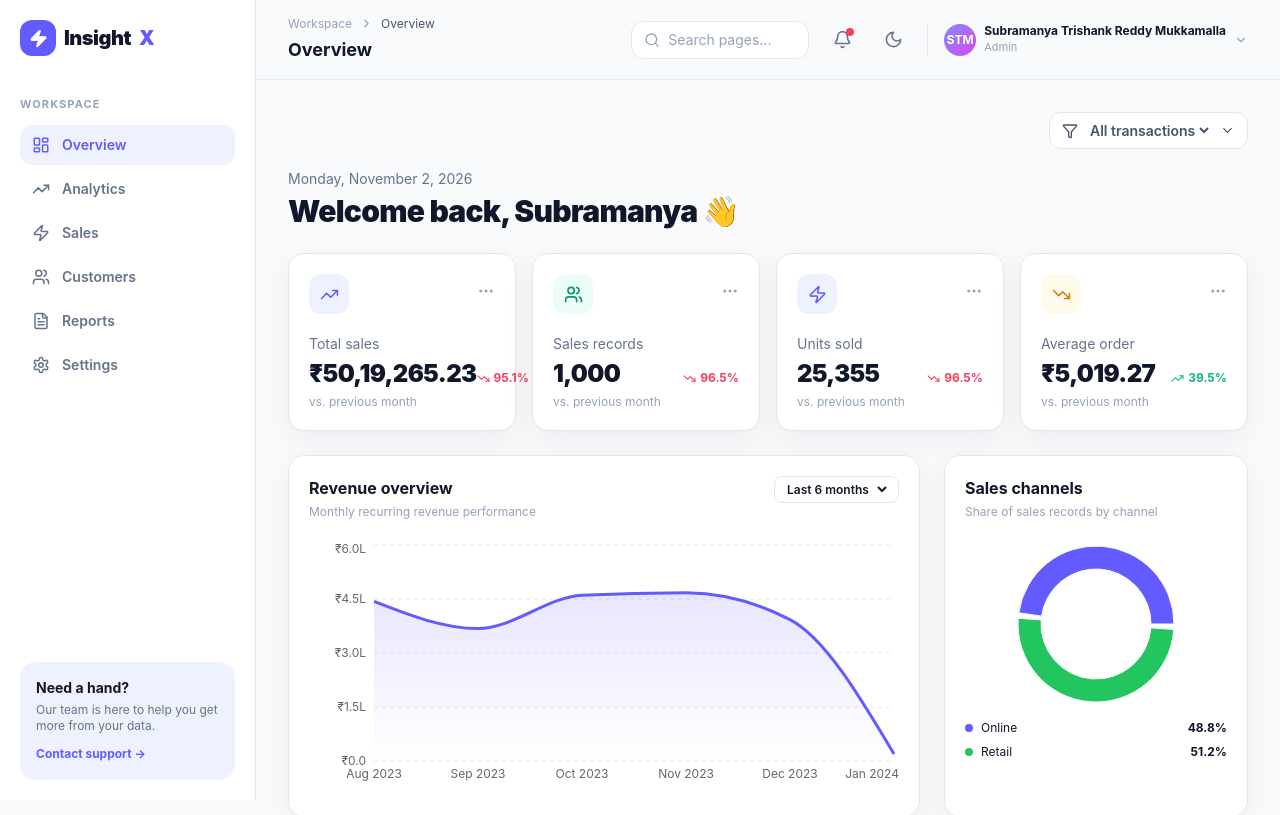
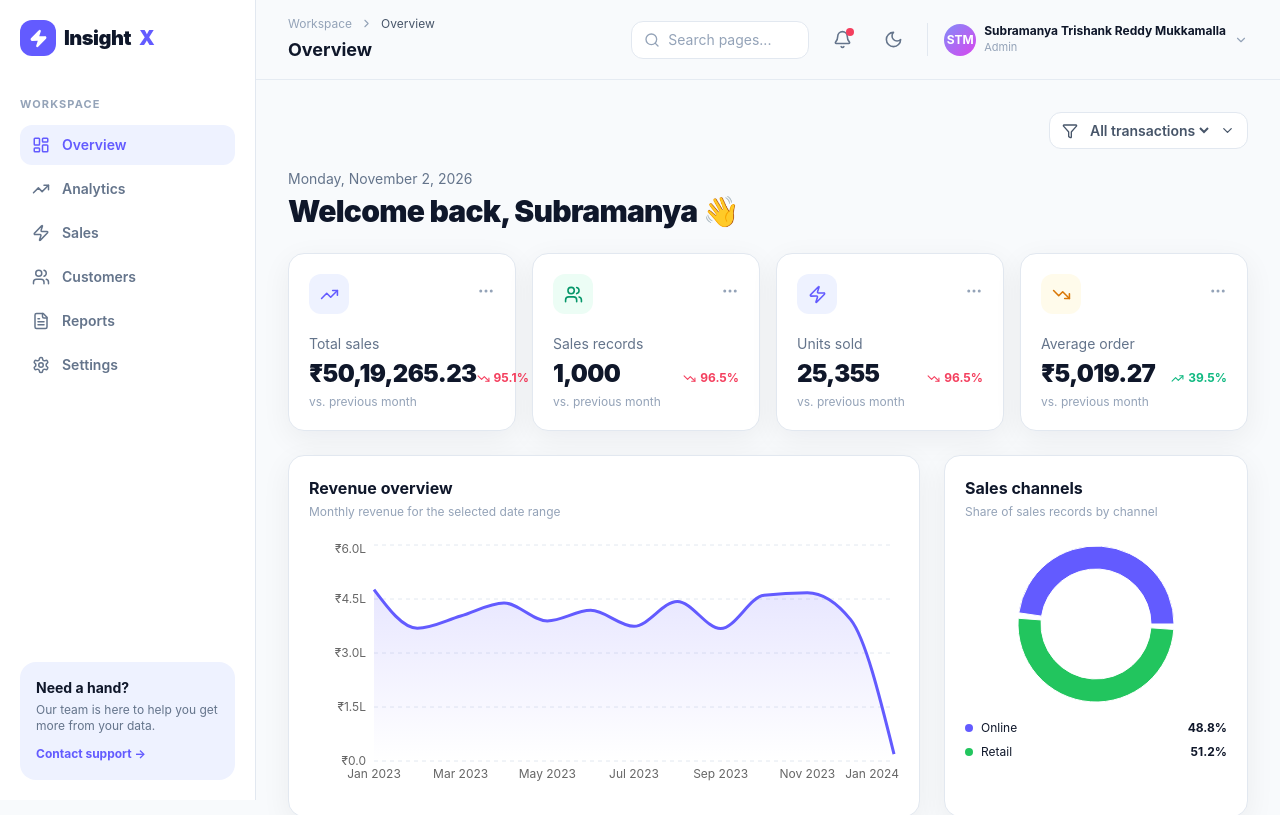
Before and after one commit to trishank18/insightx-dashboard, a React (Vite) app: page / in a window 1280 px wide. Shown: the top 815 px of the page. Built offline with nearby package versions, Linux system fonts and the light colour scheme.

Commit message:
Use shared range for overview revenue chart

```diff
--- a/src/App.jsx
+++ b/src/App.jsx
@@ -47,19 +47,18 @@ function Kpi({ title, value, change, icon: Icon, tone = "indigo" }) {
 function Overview({ dateRange }) {
   const [data, setData] = useState(null);
   const [error, setError] = useState(false);
-  const [chartRange, setChartRange] = useState("6");
   const load = () => { setError(false); fetchDashboard().then(setData).catch(() => setError(true)); };
   useEffect(load, []);
   if (!data) return <Loading error={error} retry={load}/>;
 
   const visibleTransactions = filterTransactionsByDateRange(data.transactions, dateRange);
   const k = aggregateSales(visibleTransactions);
-  const visibleChartData = chartRange === "all" ? k.monthlySales : k.monthlySales.slice(-Number(chartRange));
+  const visibleChartData = k.monthlySales;
   const today = new Intl.DateTimeFormat("en-US", { weekday: "long", month: "long", day: "numeric", year: "numeric" }).format(new Date());
 
   return <div className="space-y-6"><div><p className="text-sm text-slate-500">{today}</p><h2 className="mt-1 break-words text-xl font-black tracking-tight sm:text-2xl md:text-3xl">Welcome back, Subramanya <span aria-hidden>👋</span></h2></div>
     <div className="grid gap-4 sm:grid-cols-2 xl:grid-cols-4"><Kpi title="Total sales" value={formatCurrency(k.revenue)} change={k.revenueChange} icon={TrendingUp}/><Kpi title="Sales records" value={k.transactionCount.toLocaleString()} change={k.transactionChange} icon={Users} tone="green"/><Kpi title="Units sold" value={k.units.toLocaleString()} change={k.unitsChange} icon={Zap}/><Kpi title="Average order" value={formatCurrency(k.averageOrder)} change={k.averageOrderChange} icon={TrendingDown} tone="amber"/></div>
-    <div className="grid gap-6 xl:grid-cols-3"><div className="card p-5 xl:col-span-2"><div className="flex items-start justify-between"><div><h3 className="font-bold">Revenue overview</h3><p className="mt-1 text-xs text-slate-400">Monthly recurring revenue performance</p></div><label className="rounded-lg border border-slate-200 px-2 py-1 text-xs font-semibold dark:border-slate-700"><span className="sr-only">Chart range</span><select aria-label="Chart range" value={chartRange} onChange={(event) => setChartRange(event.target.value)} className="bg-transparent outline-none"><option value="6">Last 6 months</option><option value="12">Last 12 months</option><option value="all">All time</option></select></label></div><div className="mt-5 h-64"><ResponsiveContainer><AreaChart data={visibleChartData}><defs><linearGradient id="fillRevenue" x1="0" x2="0" y1="0" y2="1"><stop offset="0%" stopColor="#635bff" stopOpacity=".25"/><stop offset="100%" stopColor="#635bff" stopOpacity="0"/></linearGradient></defs><CartesianGrid stroke="#e2e8f0" strokeDasharray="4 4" vertical={false}/><XAxis dataKey="name" tickLine={false} axisLine={false} fontSize={12}/><YAxis tickLine={false} axisLine={false} fontSize={12} tickFormatter={formatCompactCurrency}/><Tooltip formatter={(value) => [formatCurrency(value), "Revenue"]}/><Area type="monotone" dataKey="revenue" stroke="#635bff" strokeWidth={3} fill="url(#fillRevenue)" isAnimationActive={false}/></AreaChart></ResponsiveContainer></div></div>
+    <div className="grid gap-6 xl:grid-cols-3"><div className="card p-5 xl:col-span-2"><div><h3 className="font-bold">Revenue overview</h3><p className="mt-1 text-xs text-slate-400">Monthly revenue for the selected date range</p></div><div className="mt-5 h-64"><ResponsiveContainer><AreaChart data={visibleChartData}><defs><linearGradient id="fillRevenue" x1="0" x2="0" y1="0" y2="1"><stop offset="0%" stopColor="#635bff" stopOpacity=".25"/><stop offset="100%" stopColor="#635bff" stopOpacity="0"/></linearGradient></defs><CartesianGrid stroke="#e2e8f0" strokeDasharray="4 4" vertical={false}/><XAxis dataKey="name" tickLine={false} axisLine={false} fontSize={12}/><YAxis tickLine={false} axisLine={false} fontSize={12} tickFormatter={formatCompactCurrency}/><Tooltip formatter={(value) => [formatCurrency(value), "Revenue"]}/><Area type="monotone" dataKey="revenue" stroke="#635bff" strokeWidth={3} fill="url(#fillRevenue)" isAnimationActive={false}/></AreaChart></ResponsiveContainer></div></div>
     <div className="card p-5"><h3 className="font-bold">Sales channels</h3><p className="mt-1 text-xs text-slate-400">Share of sales records by channel</p><div className="mt-2 h-48"><ResponsiveContainer><PieChart><Pie data={k.channels} dataKey="share" innerRadius={55} outerRadius={78} paddingAngle={4} isAnimationActive={false}>{k.channels.map((channel, index) => <Cell key={channel.name} fill={channelColors[index % channelColors.length]}/>)}</Pie><Tooltip formatter={(value) => [`${value}%`, "Transaction share"]}/></PieChart></ResponsiveContainer></div><div className="space-y-2">{k.channels.map((channel, index) => <div key={channel.name} className="flex items-center justify-between text-xs"><span className="flex items-center gap-2"><i className="h-2 w-2 rounded-full" style={{ background: channelColors[index % channelColors.length] }}/>{channel.name}</span><b>{channel.share}%</b></div>)}</div></div></div>
     <Transactions rows={visibleTransactions} resetKey={dateRange}/></div>;
 }
```
